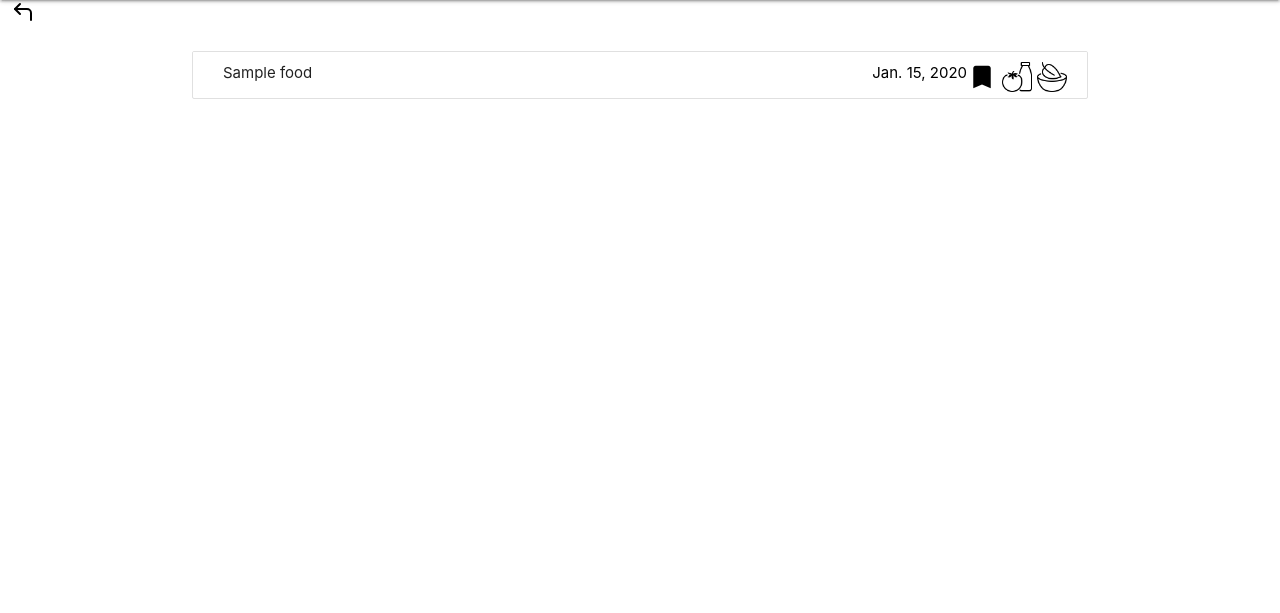
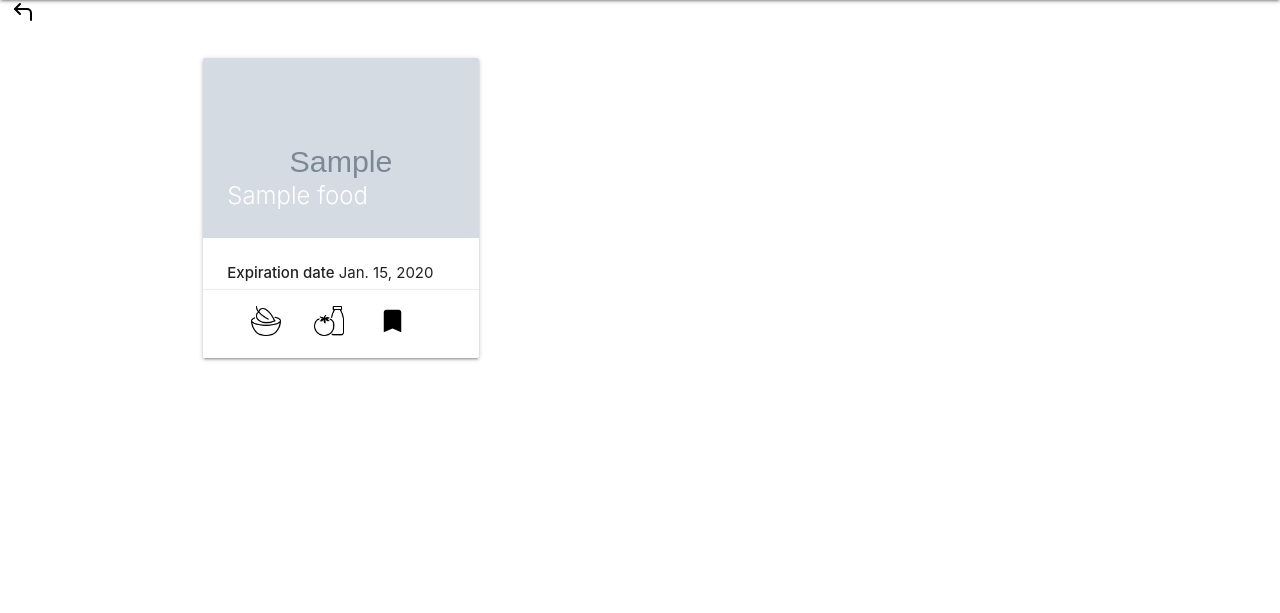
Before and after one commit to HE-Arc/FreeGo, a Django app: page /food/1/list/ in a window 1280 px wide. Shown: the part 64-677 px from the top of the page. Run offline with Django 3.2, Linux system fonts and the light colour scheme; a user stored in the database is signed in; tables that the repository leaves empty hold one stand-in row (values such as "Sample post"); grey boxes marked "Sample" are stand-in pictures.

Commit message:
add image field in food model and update form and template

```diff
--- a/fridge/forms.py
+++ b/fridge/forms.py
@@ -33,12 +33,13 @@ class FoodForm(forms.ModelForm):
 
     class Meta:
         model = Food
-        fields = ('name', 'vegetarian', 'vegan', 'expiration_date')
+        fields = ('name', 'vegetarian', 'vegan', 'expiration_date', 'image')
         labels = {
             'name': _('Name'),
             'vegetarian': _('Vegetarian'),
             'vegan': _('Vegan'),
-            'expiration_date': _('Expiration date')
+            'expiration_date': _('Expiration date'),
+            'image': _('Image'),
         }
 
         validators = {
--- a/fridge/models.py
+++ b/fridge/models.py
@@ -21,8 +21,7 @@ class Fridge(models.Model):
     city = models.CharField(max_length=45)
     phone_number = models.CharField(
         max_length=12, validators=[phone_number_validator])
-    image = models.ImageField(
-        upload_to='images/')
+    image = models.ImageField(upload_to='images/')
     user = models.ForeignKey(
         settings.AUTH_USER_MODEL, on_delete=models.CASCADE,
         null=True, blank=True)
@@ -58,6 +57,8 @@ class Food(models.Model):
     vegetarian = models.BooleanField()
     vegan = models.BooleanField()
     expiration_date = models.DateField(validators=[expiration_date_validator])
+    image = models.ImageField(
+        upload_to='images/', default='default.JPG')
     fridge = models.ForeignKey(
         Fridge, on_delete=models.CASCADE, null=True, blank=True)
     user = models.ForeignKey(
@@ -197,7 +198,5 @@ class User(AbstractUser):
         return Fridge.objects.filter(user=self).count() != 0
 
     def get_reserved_food(self):
-        reserved_food = [food for food in Food.objects.all()
-                         if food.is_reserved_by_me(self)]
         return [food for food in Food.objects.all()
                 if food.is_reserved_by_me(self)]
--- a/fridge/templates/admin/admin.html
+++ b/fridge/templates/admin/admin.html
@@ -16,7 +16,7 @@
 </ul>
 
 <div class="fixed-action-btn">
-    <a class="btn-floating btn-large freego-color" href="{% url 'fridge:food-form' %}">
+    <a class="btn-floating btn-large freego-color" href="{% url 'fridge:fridge-new' %}">
         <i class="material-icons" style="font-size: 3rem;" aria-hidden="true">add</i>
     </a>
 </div>
--- a/fridge/templates/admin/food_detail.html
+++ b/fridge/templates/admin/food_detail.html
@@ -1,24 +1,35 @@
 {% load static %}
+{% load i18n %}
 
-<div>{{ food.name }}
+<div class="col s6 m4">
+    <div class="card small">
+        <a id="reference" href="#">
+            <div class="card-image">
+                <img id="image" src="{{ food.image.url }}" alt="fridge image">
+                <span id="name" class="card-title">{{ food.name }}</span>
+            </div>
+        </a>
+        <div class="card-content">
+            <p><strong>{% trans 'Expiration date' %}</strong> {{ food.expiration_date }}</p>
+        </div>
+        <div class="card-action center-align">
             {% if food.vegetarian %}
-    <a href="#" class="secondary-content">
+            <a href="#">
                 <i class="material-icons" aria-hidden="true"><img src={% static "fridge/icons/vegetarian-icon.png" %}
                         alt="vegetarian logo" style="width: 2rem;height: 2rem;"></i></a>
             {% endif %}
             {% if food.vegan %}
-    <a href="#" class="secondary-content">
+            <a href="#">
                 <i aria-hidden="true"><img src={% static "fridge/icons/vegan-icon.png" %} alt="vegan logo"
                         style="width: 2rem;height: 2rem; margin: 0 5px;"></i></a>
             {% endif %}
             {% if food.is_available %}
-    <a href="{% url 'fridge:food-reservation' food.pk %}" class="secondary-content">
+            <a href="{% url 'fridge:food-reservation' food.pk %}">
                 <i class="material-icons small black-text" aria-hidden="true">turned_in_not</i></a>
             {% else %}
-    <a href="{% url 'fridge:food-cancellation' food.pk %}" class="secondary-content">
+            <a href="{% url 'fridge:food-cancellation' food.pk %}">
                 <i class="material-icons small black-text" aria-hidden="true">turned_in</i></a>
             {% endif %}
-    <div class="secondary-content black-text">
-        {{food.expiration_date}}
         </div>
     </div>
+</div>
--- a/fridge/templates/admin/food_list.html
+++ b/fridge/templates/admin/food_list.html
@@ -9,18 +9,14 @@
     </div>
 </div>
 <div class="container">
-    <ul class="collection with-header" id="main">
+    <div class="row" id="main">
         {% for food in food_available %}
-        <li class="collection-item">
-            {% include "admin/food_detail.html" %}
-        </li>
+        {% include "admin/food_detail.html" %}
         {% endfor %}
 
         {% for food in food_reserve %}
-        <li class="collection-item">
-            {% include "admin/food_detail.html" %}
-        </li>
+        {% include "admin/food_detail.html" %}
         {% endfor %}
-    </ul>
+    </div>
 </div>
 {% endblock %}
--- a/fridge/views/views_admin.py
+++ b/fridge/views/views_admin.py
@@ -107,16 +107,20 @@ class FoodCreateView(PermissionRequiredMixin, View):
         return render(request, self.template_name, {'form': form})
 
     def post(self, request, *args, **kwargs):
-        form = self.form_class(request.POST)
+        form = self.form_class(request.POST, request.FILES)
         if form.is_valid():
             food = Food(
                 name=form.cleaned_data['name'],
                 vegetarian=form.cleaned_data['vegetarian'],
                 vegan=form.cleaned_data['vegan'],
                 expiration_date=form.cleaned_data['expiration_date'],
+                image=form.cleaned_data['image'],
                 fridge=Fridge.objects.filter(user=request.user).first(),
                 user=request.user
             )
+
+            print(food)
+            print(form.cleaned_data['image'])
             food.save()
             return redirect('fridge:store')
         return render(request, self.template_name, {'form': form})
@@ -126,7 +130,7 @@ class FoodUpdateView(PermissionRequiredMixin, generic.UpdateView):
     model = Food
     template_name = 'admin/food_update_form.html'
     permission_required = 'fridge.store'
-    fields = ['name', 'vegetarian', 'vegan', 'expiration_date']
+    fields = ['name', 'vegetarian', 'vegan', 'expiration_date', 'image']
 
     def get_success_url(self):
         return reverse_lazy('fridge:profile')
```
Also changed, not shown: fridge/templates/admin/food_form.html (+20 -12 lines), fridge/templates/admin/fridge_form.html (+4 -9 lines), fridge/migrations/0004_auto_20200602_1020.py, fridge/migrations/0006_food_image.py (added). Lines whose indentation alone changed are shown as unchanged.
